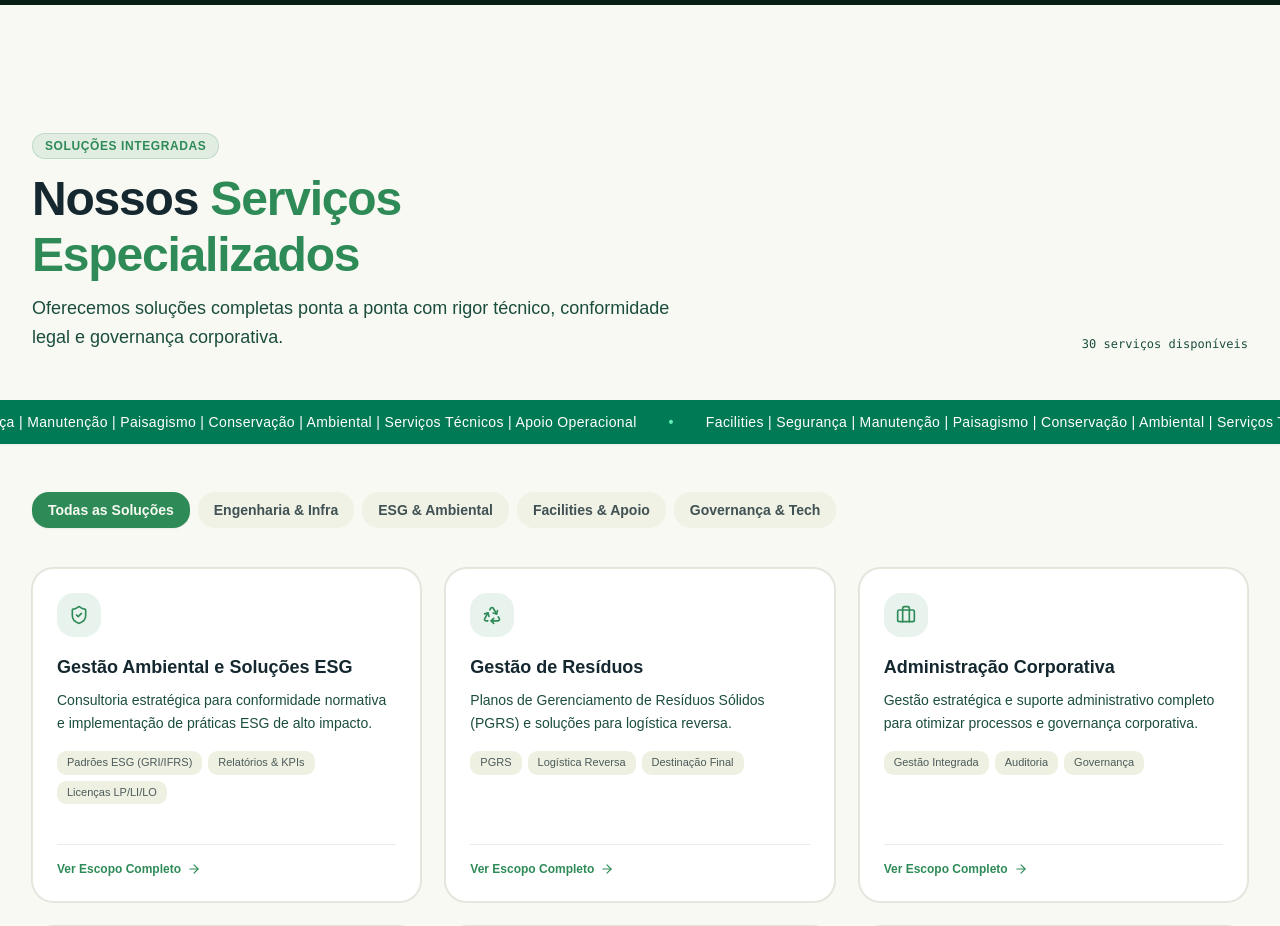
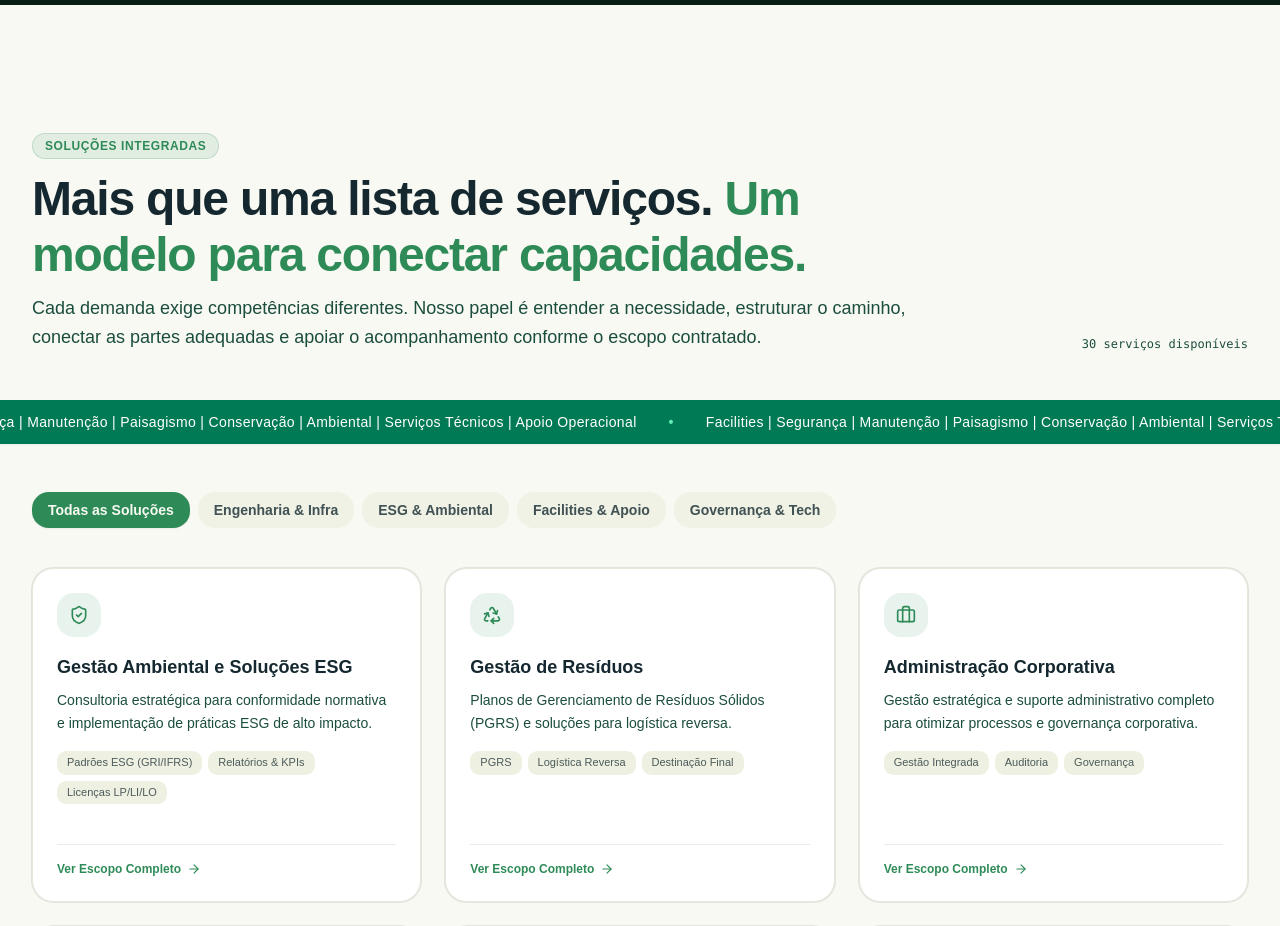
Before and after one commit to alanhspinheiro/greenverse, a React (Vite) app: page / in a window 1280 px wide. Shown: the part 2320-3246 px from the top of the page. Built offline with nearby package versions, Linux system fonts and the light colour scheme.

Commit message:
atualizando serviços
atualizando serviços

```diff
--- a/src/components/SolutionsSection.tsx
+++ b/src/components/SolutionsSection.tsx
@@ -70,7 +70,7 @@ export const SolutionsSection: React.FC = () => {
 
         {/* Section Header */}
         <div className="flex flex-col md:flex-row md:items-end justify-between gap-6 mb-12">
-          <div className="max-w-2xl">
+          <div className="max-w-3xl lg:max-w-4xl">
             <div className="inline-flex items-center gap-2 px-3 py-1 rounded-full bg-primary/10 border border-primary/20 text-primary text-xs font-semibold tracking-wider uppercase mb-3">
               {t.servicesSection.badge || 'PORTFÓLIO DE SOLUÇÕES'}
             </div>
--- a/src/i18n/translations.ts
+++ b/src/i18n/translations.ts
@@ -298,9 +298,9 @@ export const translations: Record<Language, TranslationDictionary> = {
     },
     servicesSection: {
       badge: 'Soluções Integradas',
-      title: 'Nossos',
-      titleHighlight: 'Serviços Especializados',
-      lead: 'Oferecemos soluções completas ponta a ponta com rigor técnico, conformidade legal e governança corporativa.',
+      title: 'Mais que uma lista de serviços.',
+      titleHighlight: 'Um modelo para conectar capacidades.',
+      lead: 'Cada demanda exige competências diferentes. Nosso papel é entender a necessidade, estruturar o caminho, conectar as partes adequadas e apoiar o acompanhamento conforme o escopo contratado.',
       exploreBtn: 'Ver Detalhes do Serviço',
     },
     sectorsSection: {
@@ -561,9 +561,9 @@ export const translations: Record<Language, TranslationDictionary> = {
     },
     servicesSection: {
       badge: 'Soluciones Integradas',
-      title: 'Nuestros',
-      titleHighlight: 'Servicios Especializados',
-      lead: 'Ofrecemos soluciones completas de extremo a extremo con rigor técnico, cumplimiento legal y gobernanza corporativa.',
+      title: 'Más que una lista de servicios.',
+      titleHighlight: 'Un modelo para conectar capacidades.',
+      lead: 'Cada demanda exige competencias diferentes. Nuestro rol es entender la necesidad, estructurar el camino, conectar las partes adecuadas y apoyar el seguimiento conforme al alcance contratado.',
       exploreBtn: 'Ver Detalles del Servicio',
     },
     sectorsSection: {
@@ -824,9 +824,9 @@ export const translations: Record<Language, TranslationDictionary> = {
     },
     servicesSection: {
       badge: 'Integrated Solutions',
-      title: 'Our',
-      titleHighlight: 'Specialized Services',
-      lead: 'We provide comprehensive end-to-end solutions with technical rigor, legal compliance, and corporate governance.',
+      title: 'More than a service catalog.',
+      titleHighlight: 'A framework for connecting capabilities.',
+      lead: 'Every demand requires different competencies. Our role is to understand the need, structure the roadmap, connect the right stakeholders, and support monitoring in accordance with the contracted scope.',
       exploreBtn: 'View Service Details',
     },
     sectorsSection: {
```
